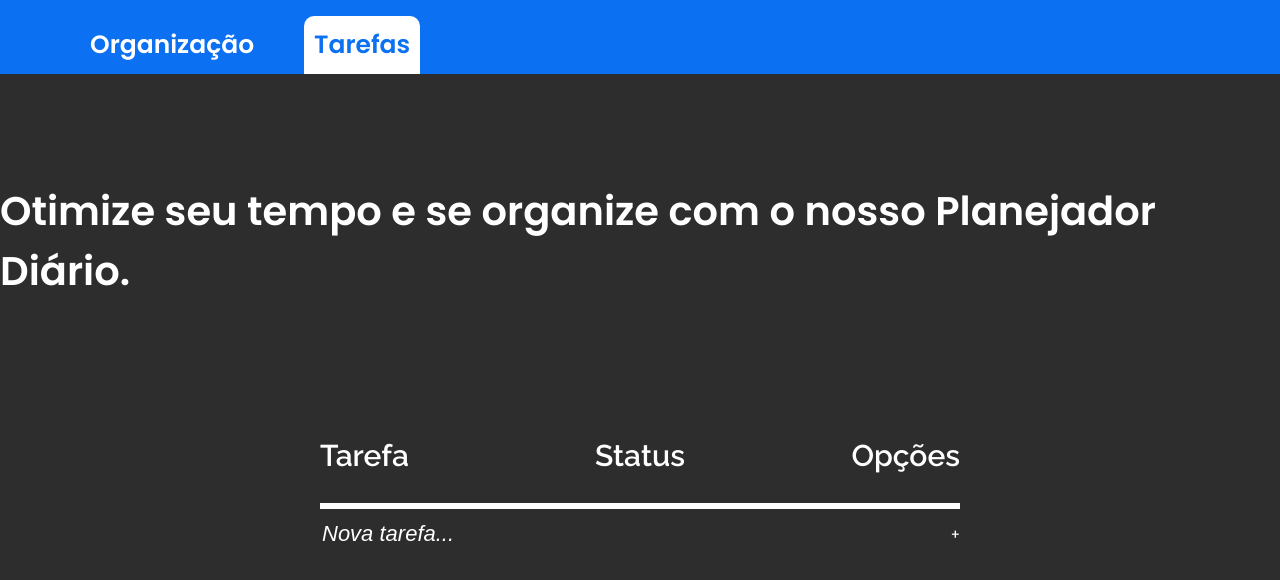
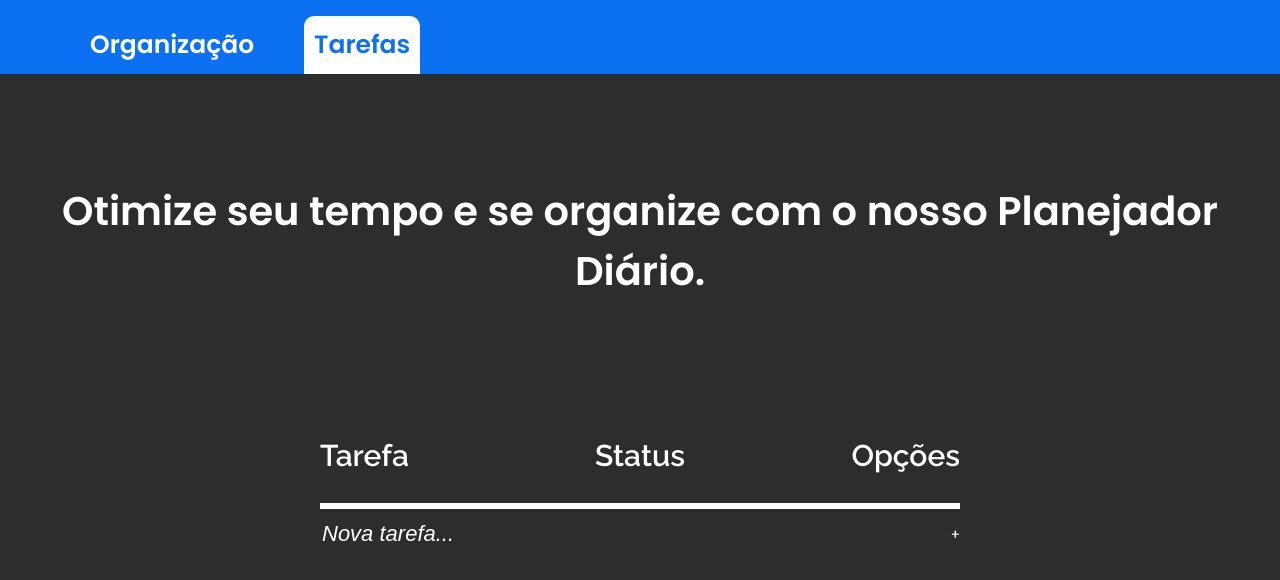
Before and after one commit to Gmatters0/to-do-list-challenge, a React (Vite) app: page /tarefas in a window 1280 px wide. Shown: the top 580 px of the page. Built offline with nearby package versions, Linux system fonts and the light colour scheme.

Commit message:
fix: txt align center

```diff
--- a/global.scss
+++ b/global.scss
@@ -94,6 +94,10 @@ a {
   align-items: end;
 }
 
+.tx-center {
+  text-align: center;
+}
+
 .margin-t {
   margin-top: 8rem;
 }
--- a/src/components/ToDoView/ToDoView.tsx
+++ b/src/components/ToDoView/ToDoView.tsx
@@ -122,7 +122,7 @@ function ToDo() {
   if (location.pathname === "/tarefas") {
     return (
       <main className='d-flex fd-column jc-center al-center'>
-        <div className='margin-b margin-t'>
+        <div className='margin-b margin-t tx-center'>
           <h1>Otimize seu tempo e se organize com o nosso Planejador Diário.</h1>
         </div>
         <div className="todo-list">
@@ -180,7 +180,7 @@ function ToDo() {
   } else if (location.pathname === "/organizacao") {
     return (
       <main className='d-flex fd-column jc-center al-center'>
-        <div className='margin-b margin-t'>
+        <div className='margin-b margin-t tx-center'>
           <h1>Otimize seu tempo e se organize com o nosso Planejador Diário.</h1>
         </div>
         <section className="d-flex fd-row jc-center tasks-resume">
```
